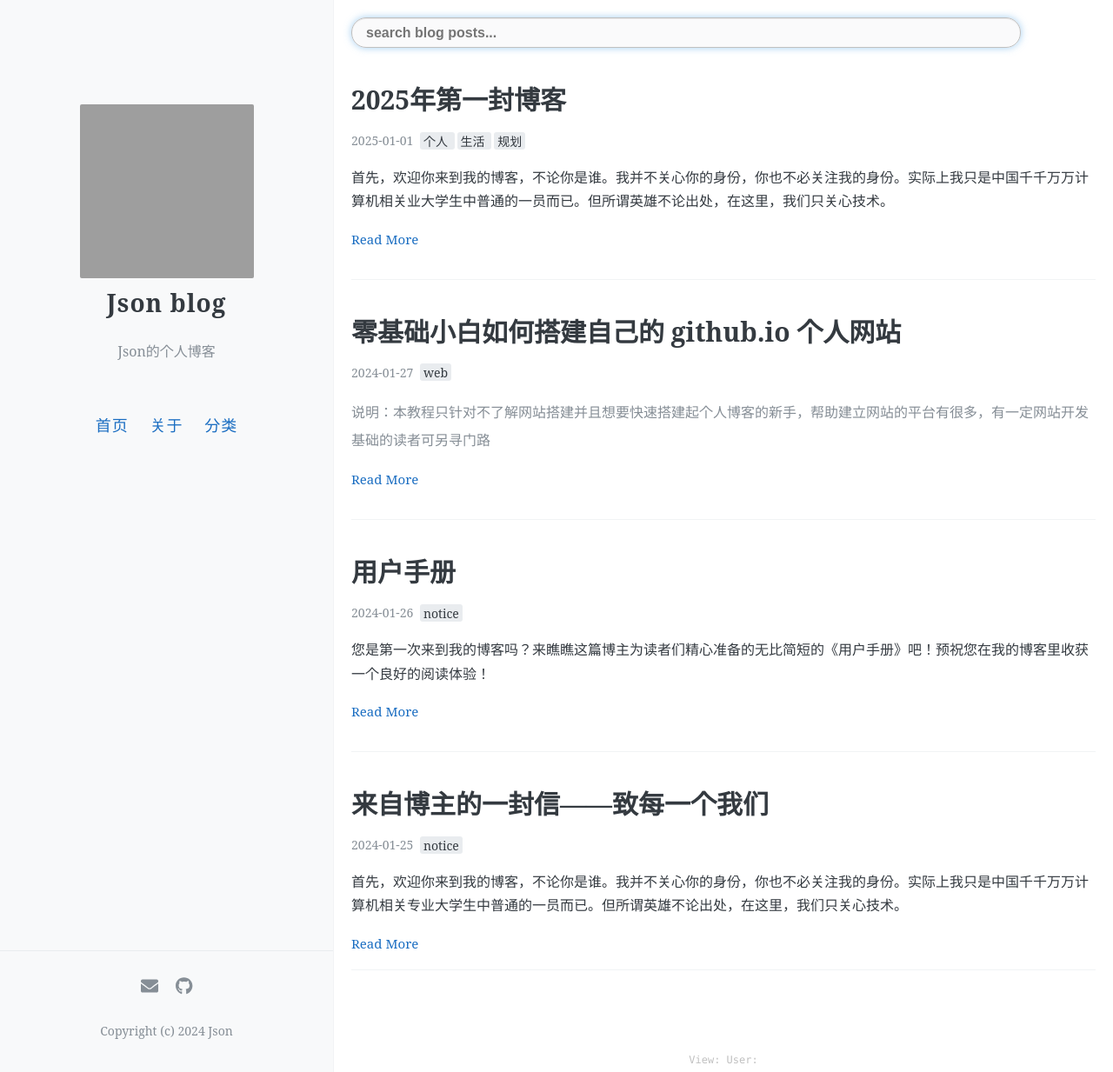
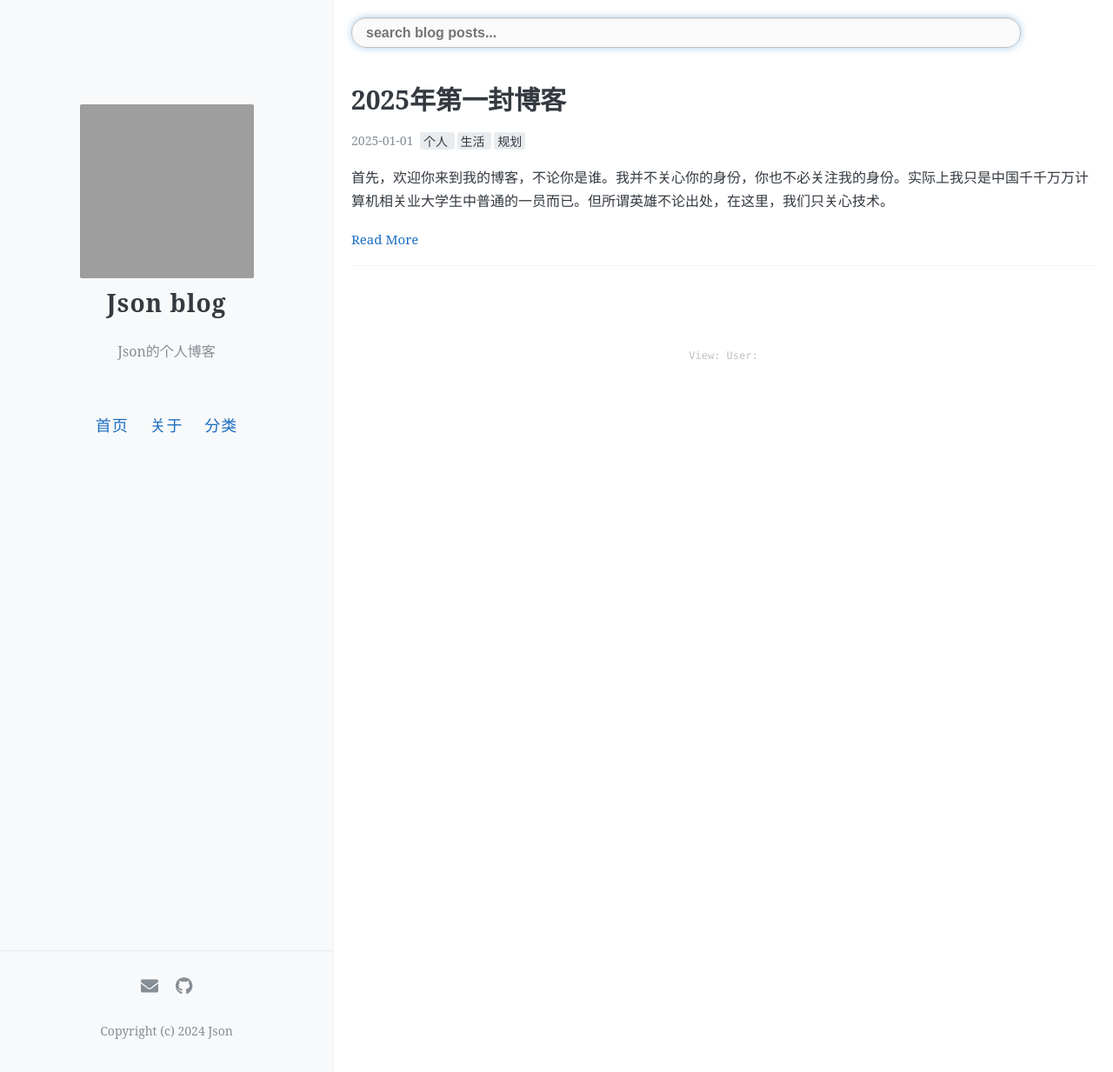
Before and after one commit to jiachengzhu520/jiachengzhu520.github.io, a Jekyll site: the page built from index.html, in a window 1280 px wide and 1233 px high. Shown: the whole window at 87% size. Built offline with Jekyll 4.4.1, drawn with Linux system fonts in a browser that asks for light colours; the list of posts is cut into pages by our own code; comment, search, counter and statistics services are not loaded; grey boxes are pictures that could not be loaded.

Commit message:
重整博客

```diff
--- a/_posts/2024-1-25-letter_to_you.md
+++ b/_posts copy/2025-1-1-first.md
@@ -1,13 +1,12 @@
 ---
 layout: post
-title: "来自博主的一封信——致每一个我们"
-date:   2024-1-25
-tags: [notice]
+title: "2025年第一封博客"
+date:   2025-01-01
+tags: [个人,生活,规划]
 comments: true
-author: pianfan
+author: Json
 ---
-
-首先，欢迎你来到我的博客，不论你是谁。我并不关心你的身份，你也不必关注我的身份。实际上我只是中国千千万万计算机相关专业大学生中普通的一员而已。但所谓英雄不论出处，在这里，我们只关心技术。
+首先，欢迎你来到我的博客，不论你是谁。我并不关心你的身份，你也不必关注我的身份。实际上我只是中国千千万万计算机相关业大学生中普通的一员而已。但所谓英雄不论出处，在这里，我们只关心技术。
 
 <!-- more -->
 
@@ -16,9 +15,7 @@ author: pianfan
 关于我为什么要费心费力创建自己的个人技术博客，我想原因大概有以下几点：
 
 - 作为正在学习技术的预备程序员，总结自己的学习过程并将其中的重要部分记录下来是有必要的，这有助于加深对技术及其背后原理的理解。
-
 - 作为面临就业压力的大学生，拥有自己的一个博客，并且发表过能体现个人水平和项目经历等有价值的内容，对于简历是一个不错的加分项。
-
 - 拥有自己的个人博客站点，可以不受第三方平台的限制，自主设计喜欢的页面风格，网站的一切规则几乎都由自己制定，自由度高，可塑性强，~~有逼格~~。
 
 以上原因也适用于每一个和我有着同样追求的你，所以，我的第一篇非公告类文章，会教你如何用最简单的方式借助 GitHub Pages 建立自己的个人博客。如果你目前还没有自己的专属个人博客，而且有这个想法，可以按照我教给你的步骤快速建造出你的个人博客网站。链接：[零基础小白如何搭建自己的 github.io 个人网站](https://pianfan.github.io/build_own_website/)。
```
Also changed, not shown: _posts copy/2024-1-25-letter_to_you.md (added, +25 -0 lines), _posts copy/2024-1-26-user_manual.md (renamed from _posts/2024-1-26-user_manual.md, +4 -9 lines), _posts copy/2024-1-27-build_own_website.md (renamed from _posts/2024-1-27-build_own_website.md).
